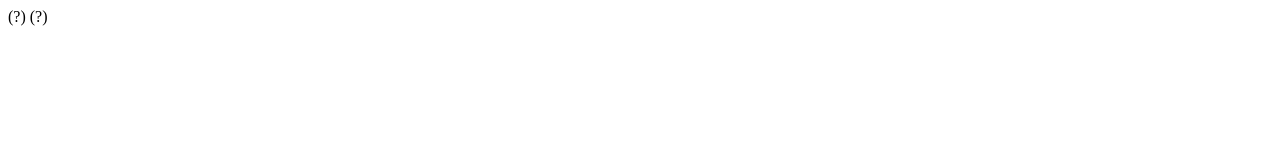
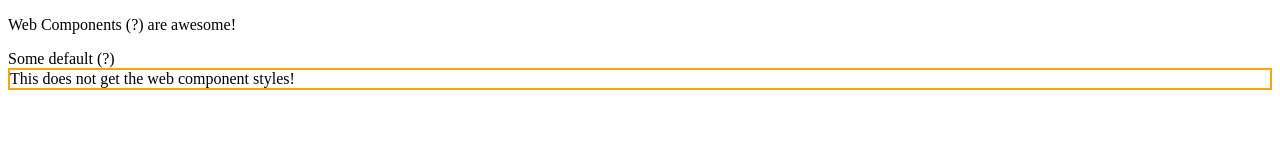
Before and after one commit to Skidragon/web-components, a plain HTML site: page index.html in a window 1280 px wide. Drawn offline with Linux system fonts and the light colour scheme.

Commit message:
Added styles to custom html element

```diff
--- a/index.html
+++ b/index.html
@@ -4,14 +4,22 @@
     <meta charset="UTF-8" />
     <meta name="viewport" content="width=device-width, initial-scale=1.0" />
     <meta http-equiv="X-UA-Compatible" content="ie=edge" />
-    <script src="./tooltip.js"></script>
-    <title>Document</title>
+    <title>Web Components</title>
+    <style>
+      div {
+        border: 2px solid orange;
+      }
+    </style>
+    <script src="tooltip.js"></script>
   </head>
   <body>
-    <template id="tooltip-template">
-      <span>(?)</span>
-    </template>
-    <uc-tooltip text="Web components is a set of standards"></uc-tooltip>
+    <p>
+      <uc-tooltip text="Web Components is a set of standards."
+        >Web Components</uc-tooltip
+      >
+      are awesome!
+    </p>
     <uc-tooltip></uc-tooltip>
+    <div>This does not get the web component styles!</div>
   </body>
 </html>
--- a/tooltip.js
+++ b/tooltip.js
@@ -2,29 +2,42 @@ class Tooltip extends HTMLElement {
   constructor() {
     super();
     this._tooltipContainer;
-    this._tooltipText = "None";
-    this.attachShadow({ mode: "open" });
-    const template = document.querySelector("#tooltip-template");
-    this.shadowRoot.appendChild(template.content.cloneNode(true));
+    this._tooltipText = 'Some dummy tooltip text.';
+    this.attachShadow({ mode: 'open' });
+    this.shadowRoot.innerHTML = `
+        <style>
+            div {
+                background-color: black;
+                color: white;
+                position: absolute;
+                z-index: 10;
+            }
+        </style>
+        <slot>Some default</slot>
+        <span> (?)</span>
+    `;
   }
+
   connectedCallback() {
-    if (this.hasAttribute("text")) {
-      this._tooltipText = this.getAttribute("text");
+    if (this.hasAttribute('text')) {
+      this._tooltipText = this.getAttribute('text');
     }
-    const tooltipIcon = this.shadowRoot.querySelector("span");
-    tooltipIcon.addEventListener("mouseenter", this._showTooltip.bind(this));
-    tooltipIcon.addEventListener("mouseleave", this._hideTooltip.bind(this));
+    const tooltipIcon = this.shadowRoot.querySelector('span');
+    tooltipIcon.addEventListener('mouseenter', this._showTooltip.bind(this));
+    tooltipIcon.addEventListener('mouseleave', this._hideTooltip.bind(this));
     this.shadowRoot.appendChild(tooltipIcon);
+    this.style.position = 'relative';
   }
 
   _showTooltip() {
-    this._tooltipContainer = document.createElement("div");
+    this._tooltipContainer = document.createElement('div');
     this._tooltipContainer.textContent = this._tooltipText;
     this.shadowRoot.appendChild(this._tooltipContainer);
   }
+
   _hideTooltip() {
     this.shadowRoot.removeChild(this._tooltipContainer);
   }
 }
 
-customElements.define("uc-tooltip", Tooltip);
+customElements.define('uc-tooltip', Tooltip);
```
